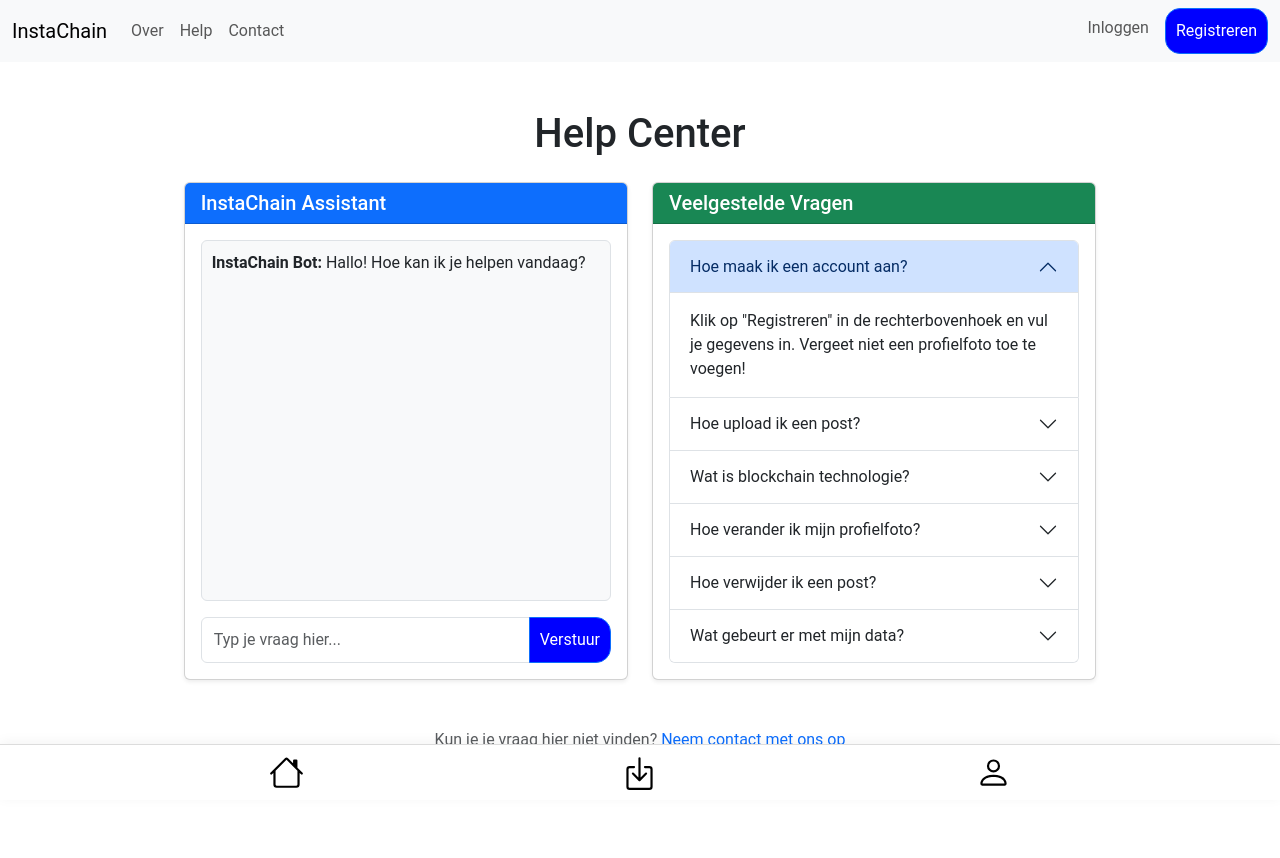
After one commit to hylkest/Webtechnologie, a Flask app: page /help in a window 1280 px wide. The commit adds this page. Run offline with Flask 3, Linux system fonts and the light colour scheme.

```diff
--- a/app.py
+++ b/app.py
@@ -113,9 +113,7 @@ def delete_file_if_exists(relative_path):
 # -----------------------------
 @app.route("/")
 def home():
-    if "user_id" not in session:
-        return redirect(url_for("login"))
-    return redirect(url_for("feed"))
+    return render_template("landing.html")
 
 # -----------------------------
 # REGISTER
@@ -145,6 +143,8 @@ def register():
 
         hashed_password = generate_password_hash(password)
         photo_path = save_profile_photo(profile_photo)
+        if photo_path is None:
+            photo_path = "default_profile.png"
         cursor.execute(
             """
             INSERT INTO users (username, email, password, bio, profile_photo)
@@ -152,10 +152,14 @@ def register():
             """,
             (username, email, hashed_password, "", photo_path)
         )
+        user_id = cursor.lastrowid
         conn.commit()
         conn.close()
 
-        return redirect(url_for("login"))
+        session["user_id"] = user_id
+        session["user_name"] = username
+
+        return redirect(url_for("profile"))
 
     return render_template("auth/register.html")
 
@@ -300,6 +304,27 @@ def feed():
     return render_template("feed/feed.html", posts=posts)
 
 # -----------------------------
+# CONTACT
+# -----------------------------
+@app.route("/contact")
+def contact():
+    return render_template("contact.html")
+
+# -----------------------------
+# ABOUT
+# -----------------------------
+@app.route("/about")
+def about():
+    return render_template("about.html")
+
+# -----------------------------
+# HELP CENTER
+# -----------------------------
+@app.route("/help")
+def help_center():
+    return render_template("help.html")
+
+# -----------------------------
 # NEW POST PAGE
 # -----------------------------
 @app.route("/posts/new")
@@ -409,7 +434,7 @@ def delete_post(post_id):
         flash("Post niet gevonden.", "danger")
         return redirect(url_for("profile"))
 
-    if post["user_id"] != session["user_id"]:
+    if post["user_id"] != session["user_id"] and session["user_name"] != "admin":
         conn.close()
         flash("Je kunt deze post niet verwijderen.", "danger")
         return redirect(url_for("profile"))
@@ -423,7 +448,10 @@ def delete_post(post_id):
     delete_file_if_exists(media_path)
 
     flash("Post verwijderd.", "success")
-    return redirect(url_for("profile"))
+    if request.referrer and 'feed' in request.referrer:
+        return redirect(url_for("feed"))
+    else:
+        return redirect(url_for("profile"))
 
 
 @app.route("/posts/<int:post_id>/like", methods=["POST"])
--- /dev/null
+++ b/templates/help.html
@@ -0,0 +1,171 @@
+{% include "includes/header.html" %}
+
+<div class="container mt-5">
+  <div class="row justify-content-center">
+    <div class="col-md-10">
+      <h1 class="text-center mb-4">Help Center</h1>
+
+      <div class="row">
+        <!-- Chatbot Section -->
+        <div class="col-md-6 mb-4">
+          <div class="card shadow-sm h-100">
+            <div class="card-header bg-primary text-white">
+              <h5 class="card-title mb-0">
+                <i class="bi bi-robot"></i> InstaChain Assistant
+              </h5>
+            </div>
+            <div class="card-body d-flex flex-column">
+              <div id="chat-messages" class="flex-grow-1 mb-3" style="height: 300px; overflow-y: auto; border: 1px solid #dee2e6; border-radius: 0.375rem; padding: 10px; background-color: #f8f9fa;">
+                <div class="message bot-message mb-2">
+                  <strong>InstaChain Bot:</strong> Hallo! Hoe kan ik je helpen vandaag?
+                </div>
+              </div>
+              <div class="input-group">
+                <input type="text" id="chat-input" class="form-control" placeholder="Typ je vraag hier..." onkeypress="handleKeyPress(event)">
+                <button class="btn btn-primary" type="button" onclick="sendMessage()">
+                  Verstuur
+                </button>
+              </div>
+            </div>
+          </div>
+        </div>
+
+        <!-- FAQ Section -->
+        <div class="col-md-6 mb-4">
+          <div class="card shadow-sm h-100">
+            <div class="card-header bg-success text-white">
+              <h5 class="card-title mb-0">
+                <i class="bi bi-question-circle"></i> Veelgestelde Vragen
+              </h5>
+            </div>
+            <div class="card-body">
+              <div class="accordion" id="faqAccordion">
+                <div class="accordion-item">
+                  <h2 class="accordion-header">
+                    <button class="accordion-button" type="button" data-bs-toggle="collapse" data-bs-target="#faq1">
+                      Hoe maak ik een account aan?
+                    </button>
+                  </h2>
+                  <div id="faq1" class="accordion-collapse collapse show" data-bs-parent="#faqAccordion">
+                    <div class="accordion-body">
+                      Klik op "Registreren" in de rechterbovenhoek en vul je gegevens in. Vergeet niet een profielfoto toe te voegen!
+                    </div>
+                  </div>
+                </div>
+
+                <div class="accordion-item">
+                  <h2 class="accordion-header">
+                    <button class="accordion-button collapsed" type="button" data-bs-toggle="collapse" data-bs-target="#faq2">
+                      Hoe upload ik een post?
+                    </button>
+                  </h2>
+                  <div id="faq2" class="accordion-collapse collapse" data-bs-parent="#faqAccordion">
+                    <div class="accordion-body">
+                      Ga naar je profiel en klik op "Upload post". Selecteer een afbeelding of video en voeg een caption toe.
+                    </div>
+                  </div>
+                </div>
+
+                <div class="accordion-item">
+                  <h2 class="accordion-header">
+                    <button class="accordion-button collapsed" type="button" data-bs-toggle="collapse" data-bs-target="#faq3">
+                      Wat is blockchain technologie?
+                    </button>
+                  </h2>
+                  <div id="faq3" class="accordion-collapse collapse" data-bs-parent="#faqAccordion">
+                    <div class="accordion-body">
+                      Blockchain is een gedecentraliseerde database die transacties veilig en transparant opslaat. Bij InstaChain gebruiken we dit voor privacy en data controle.
+                    </div>
+                  </div>
+                </div>
+
+                <div class="accordion-item">
+                  <h2 class="accordion-header">
+                    <button class="accordion-button collapsed" type="button" data-bs-toggle="collapse" data-bs-target="#faq4">
+                      Hoe verander ik mijn profielfoto?
+                    </button>
+                  </h2>
+                  <div id="faq4" class="accordion-collapse collapse" data-bs-parent="#faqAccordion">
+                    <div class="accordion-body">
+                      Ga naar je profiel, klik op "Edit Profile" en upload een nieuwe foto in het profielfoto veld.
+                    </div>
+                  </div>
+                </div>
+
+                <div class="accordion-item">
+                  <h2 class="accordion-header">
+                    <button class="accordion-button collapsed" type="button" data-bs-toggle="collapse" data-bs-target="#faq5">
+                      Hoe verwijder ik een post?
+                    </button>
+                  </h2>
+                  <div id="faq5" class="accordion-collapse collapse" data-bs-parent="#faqAccordion">
+                    <div class="accordion-body">
+                      Ga naar je profiel, vind de post die je wilt verwijderen en klik op de "Delete" knop. Bevestig de actie.
+                    </div>
+                  </div>
+                </div>
+
+                <div class="accordion-item">
+                  <h2 class="accordion-header">
+                    <button class="accordion-button collapsed" type="button" data-bs-toggle="collapse" data-bs-target="#faq6">
+                      Wat gebeurt er met mijn data?
+                    </button>
+                  </h2>
+                  <div id="faq6" class="accordion-collapse collapse" data-bs-parent="#faqAccordion">
+                    <div class="accordion-body">
+                      Bij InstaChain blijft je data volledig in jouw handen. We gebruiken blockchain technologie om je privacy te waarborgen.
+                    </div>
+                  </div>
+                </div>
+              </div>
+            </div>
+          </div>
+        </div>
+      </div>
+
+      <div class="text-center mt-4">
+        <p class="text-muted">Kun je je vraag hier niet vinden? <a href="{{ url_for('contact') }}">Neem contact met ons op</a></p>
+      </div>
+    </div>
+  </div>
+</div>
+
+<script>
+function sendMessage() {
+  const input = document.getElementById('chat-input');
+  const messages = document.getElementById('chat-messages');
+
+  if (input.value.trim() !== '') {
+    // Add user message
+    const userMessage = document.createElement('div');
+    userMessage.className = 'message user-message mb-2 text-end';
+    userMessage.innerHTML = '<strong>Jij:</strong> ' + input.value;
+    messages.appendChild(userMessage);
+
+    // Clear input
+    input.value = '';
+
+    // Add bot response after a short delay
+    setTimeout(() => {
+      const botMessage = document.createElement('div');
+      botMessage.className = 'message bot-message mb-2';
+      botMessage.innerHTML = '<strong>InstaChain Bot:</strong> Chatbot is momenteel onder constructie. Bekijk onze FAQ hieronder voor hulp!';
+      messages.appendChild(botMessage);
+
+      // Scroll to bottom
+      messages.scrollTop = messages.scrollHeight;
+    }, 500);
+
+    // Scroll to bottom
+    messages.scrollTop = messages.scrollHeight;
+  }
+}
+
+function handleKeyPress(event) {
+  if (event.key === 'Enter') {
+    sendMessage();
+  }
+}
+</script>
+
+{% include "includes/footer.html" %}
--- a/templates/includes/_navbar.html
+++ b/templates/includes/_navbar.html
@@ -1,11 +1,34 @@
 <nav class="navbar navbar-expand-lg bg-body-tertiary">
     <div class="container-fluid">
-        <a class="navbar-brand" href="#">InstaChain</a>
+        <a class="navbar-brand" href="/">InstaChain</a>
         <button class="navbar-toggler" type="button" data-bs-toggle="collapse" data-bs-target="#navbarSupportedContent" aria-controls="navbarSupportedContent" aria-expanded="false" aria-label="Toggle navigation">
             <span class="navbar-toggler-icon"></span>
         </button>
         <div class="collapse navbar-collapse" id="navbarSupportedContent">
             <ul class="navbar-nav me-auto mb-2 mb-lg-0">
+                <li class="nav-item">
+                    <a class="nav-link" href="{{ url_for('about') }}">Over</a>
+                </li>
+                <li class="nav-item">
+                    <a class="nav-link" href="{{ url_for('help_center') }}">Help</a>
+                </li>
+                <li class="nav-item">
+                    <a class="nav-link" href="{{ url_for('contact') }}">Contact</a>
+                </li>
+            </ul>
+            <ul class="navbar-nav mb-2 mb-lg-0">
+                {% if not session.user_id %}
+                <li class="nav-item">
+                    <a class="nav-link" href="{{ url_for('login') }}">Inloggen</a>
+                </li>
+                <li class="nav-item">
+                    <a class="btn btn-primary ms-2" href="{{ url_for('register') }}">Registreren</a>
+                </li>
+                {% else %}
+                <li class="nav-item">
+                    <a class="nav-link" href="{{ url_for('logout') }}">Uitloggen</a>
+                </li>
+                {% endif %}
             </ul>
         </div>
     </div>
--- a/templates/profile/profile.html
+++ b/templates/profile/profile.html
@@ -5,7 +5,7 @@
   {% if profile_user['profile_photo'] %}
     {% set avatar_url = url_for('static', filename=profile_user['profile_photo']) %}
   {% else %}
-    {% set avatar_url = 'https://via.placeholder.com/150' %}
+    {% set avatar_url = url_for('static', filename='default_profile.png') %}
   {% endif %}
 
   <div class="d-flex align-items-center">
```
Also changed, not shown: init_db.py (+29 -2 lines), templates/about.html (added, +84 -0 lines), templates/contact.html (added, +68 -0 lines), templates/feed/feed.html (+8 -0 lines), templates/landing.html (added, +181 -0 lines), static/default/cto.jpg (added), static/default/default.png (added), static/default/jeffrey.png (added), static/default/smiling-young-middle-eastern-man-600nw-2063524544.webp (added).
